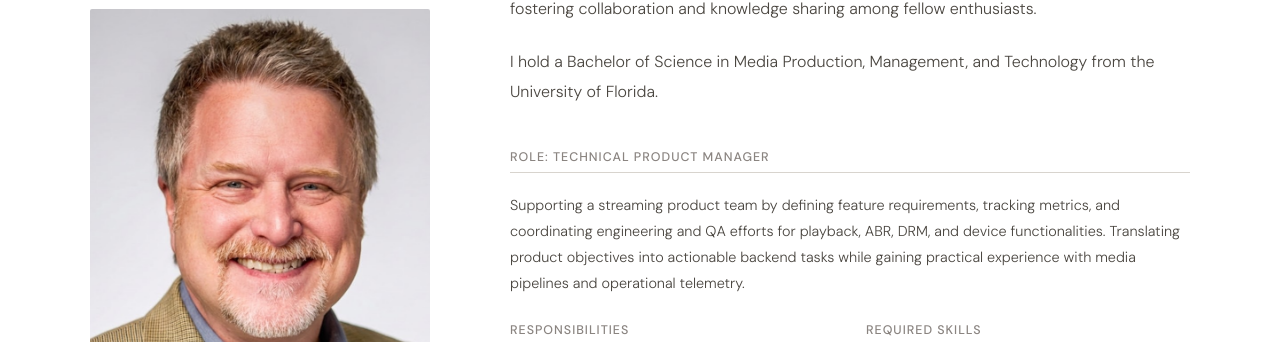
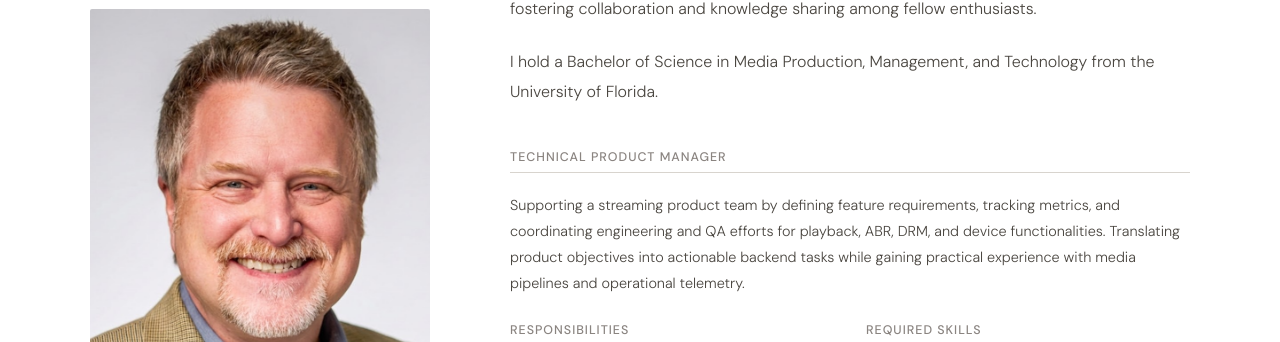
Before and after one commit to ddemakes/Darrell_DeMakes_6_Month_DAE, a Jekyll site: the page docs/index.html, which Jekyll copies as it is, in a window 1280 px wide and 900 px high, scrolled down 1192 px. Shown: the part 111-453 px from the top of the window. Built offline with Jekyll 4.4.1, drawn with Linux system fonts in a browser that asks for light colours; some of the changed text lies outside the part shown.

Commit message:
Pages Changes 29

```diff
--- a/docs/index.html
+++ b/docs/index.html
@@ -741,7 +741,7 @@
     <div class="hero-right">
       <span class="hero-bg-text">PM</span>
       <div class="hero-photo-wrap">
-        <img src="assets/img/headshot.png" alt="Darrell DeMakes" class="hero-photo">
+        <img src="assets/img/Headshot.png" alt="Darrell DeMakes" class="hero-photo">
       </div>
       <div class="hero-stats">
         <div class="stat-item">
@@ -770,7 +770,7 @@
       </div>
       <div class="about-grid">
         <div class="about-left">
-          <img src="assets/img/headshot.png" alt="Darrell DeMakes" class="about-photo">
+          <img src="assets/img/Headshot.png" alt="Darrell DeMakes" class="about-photo">
           <div class="about-links">
             <a href="https://www.linkedin.com/in/ddemakes/" target="_blank" rel="noopener" class="about-link">LinkedIn</a>
             <a href="https://github.com/ddemakes" target="_blank" rel="noopener" class="about-link">GitHub</a>
@@ -782,7 +782,7 @@
           <p>I hold a Bachelor of Science in Media Production, Management, and Technology from the University of Florida.</p>
 
           <div style="margin-top: 2.5rem;">
-            <div class="exp-sub-title" style="margin-bottom: 1.25rem;">Role: Technical Product Manager</div>
+            <div class="exp-sub-title" style="margin-bottom: 1.25rem;">Technical Product Manager</div>
             <p style="font-size:0.9rem; color:var(--ink-light); line-height:1.8; margin-bottom:1.5rem;">Supporting a streaming product team by defining feature requirements, tracking metrics, and coordinating engineering and QA efforts for playback, ABR, DRM, and device functionalities. Translating product objectives into actionable backend tasks while gaining practical experience with media pipelines and operational telemetry.</p>
             <div style="display:grid; grid-template-columns:1fr 1fr; gap:2rem;">
               <div>
@@ -821,25 +821,25 @@
         <h2 class="section-title">Projects</h2>
         <div class="section-rule"></div>
       </div>
-            <div class="project-card">
+
+      <div class="project-card" style="margin-bottom: 2rem;">
         <h3 class="project-title">First Project: Volunteer Role Matchmaker</h3>
-        <p class="project-desc">My first complete Python program, built in the terminal, designed to solve a real problem.  A terminal-based Python program that compares a volunteer’s LinkedIn profile to a list of keywords associated with volunteer roles.</p>
+        <p class="project-desc">My first complete Python program, built in the terminal, designed to solve a real problem. A terminal-based Python program that compares a volunteer's LinkedIn profile to a list of keywords associated with volunteer roles.</p>
         <div class="project-cols">
           <div>
-            <div class="project-col-title">How It works</div>
+            <div class="project-col-title">How It Works</div>
             <ul class="project-list">
               <li>Built using conditionals, loops, and functions. User input drives the logic; the program evaluates each role against the volunteer's profile and returns the best match.</li>
             </ul>
           </div>
           <div>
-            <div class="project-col-title">Why it matters</div>
+            <div class="project-col-title">Why It Matters</div>
             <ul class="project-list">
               <li>It's not a toy program. It solves a real coordination problem for nonprofits and community organizations, and it runs entirely from the command line.</li>
             </ul>
           </div>
         </div>
       </div>
-    </div>
 
       <div class="project-card">
         <h3 class="project-title">Next Project: StreamOps Agent — LLM-powered assistant for streaming TPM workflows</h3>
@@ -865,6 +865,7 @@
           </div>
         </div>
       </div>
+
     </div>
   </section>
 
```
